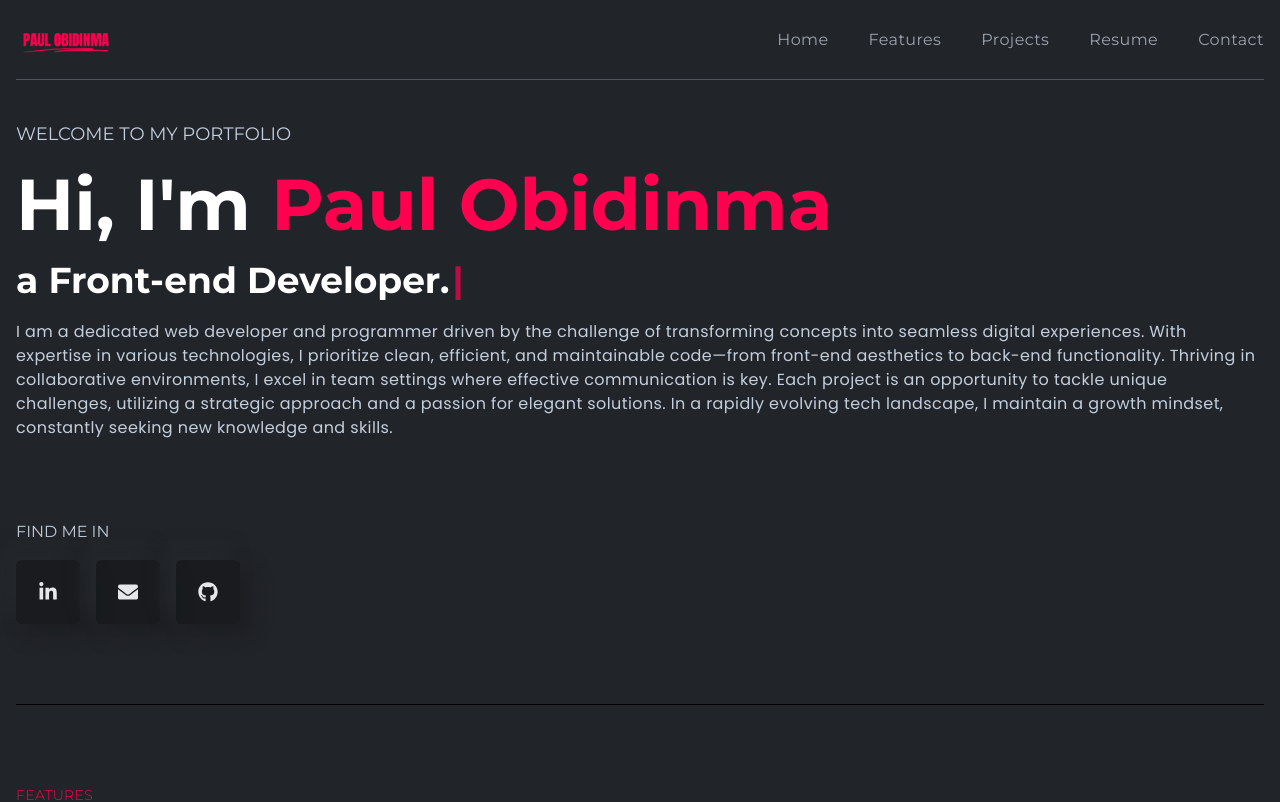
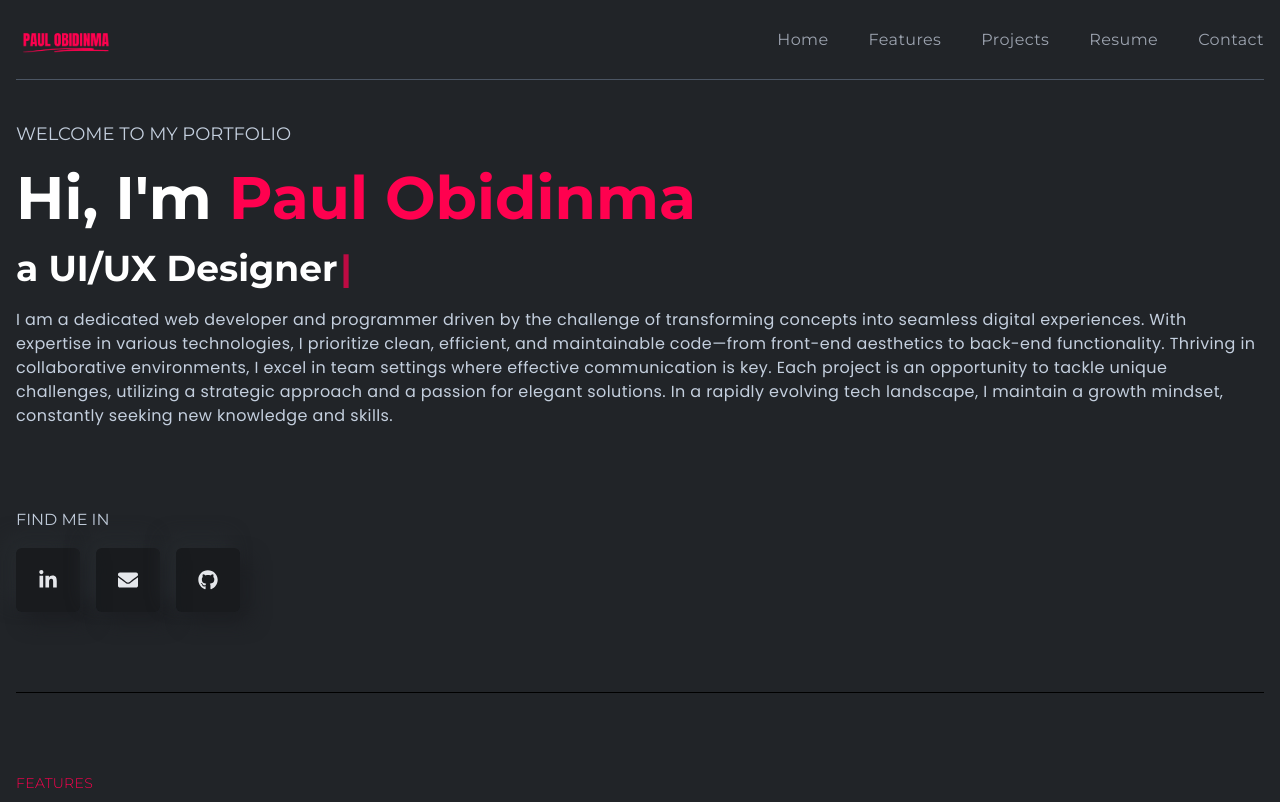
Before and after one commit to paulobidinma/Portfoliowebsite, a React (Create React App) app: page / in a window 1280 px wide. Shown: the top 802 px of the page. Built offline with nearby package versions, Linux system fonts and the light colour scheme.

Commit message:
Update LeftBanner component to include UI/UX Designer in typewriter text and adjust heading size

```diff
--- a/src/components/banner/LeftBanner.js
+++ b/src/components/banner/LeftBanner.js
@@ -5,7 +5,7 @@
 
 const LeftBanner = () => {
     const [text] = useTypewriter({
-      words: ["Programmer.", "Web Developer.", "Front-end Developer.", "Wordpress Developer."],
+      words: ["Programmer.", "Web Developer.", "UI/UX Designer", "Wordpress Developer."],
       loop: true,
       typeSpeed: 20,
       deleteSpeed: 10,
@@ -15,7 +15,7 @@
     <div className="w-full  flex flex-col gap-20">
       <div className="flex flex-col gap-5">
         <h4 className=" text-lg font-normal">WELCOME TO MY PORTFOLIO</h4>
-        <h1 className="text-7xl font-bold text-white">
+        <h1 className="text-6xl font-bold text-white">
           Hi, I'm <span className="text-designColor capitalize">Paul Obidinma</span>
         </h1>
         <h2 className="text-4xl font-bold text-white">
```
